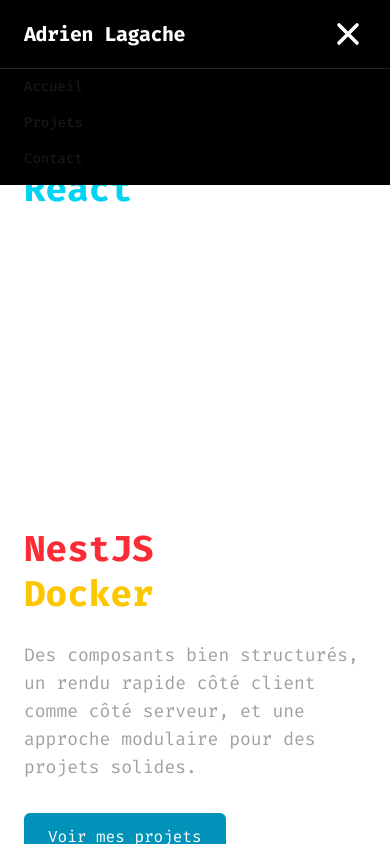
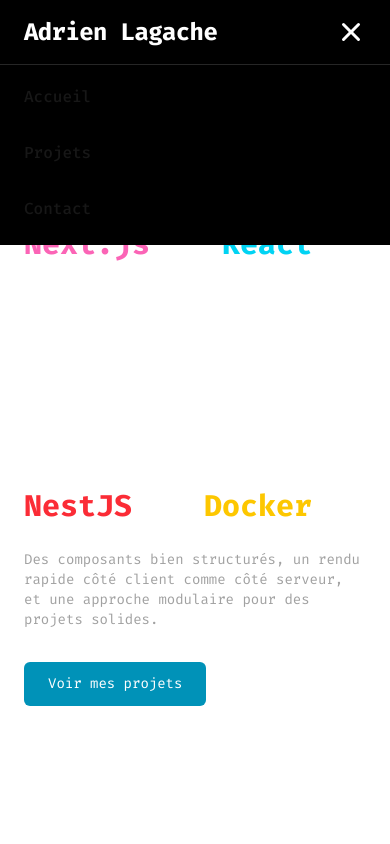
Before and after one commit to AdrienLagache/adrienlagache.github.io, a Next.js app: page / in a window 390 px wide. Both pictures are taken after a click on the button "Toggle navigation". Shown: the top 844 px of the page. Built offline with nearby package versions, Linux system fonts and the light colour scheme.

Commit message:
fix minor errors

```diff
--- a/src/components/Footer.tsx
+++ b/src/components/Footer.tsx
@@ -49,7 +49,7 @@
 
           </a>
         </div>
-        <p>
+        <p className="text-center">
           © {new Date().getFullYear()} Adrien Lagache – Tous droits réservés.
         </p>
         <p>
--- a/src/components/Header.tsx
+++ b/src/components/Header.tsx
@@ -40,7 +40,7 @@
           {/* Logo */}
           <Link
             href="/"
-            className="text-xl font-bold tracking-tight text-white hover:text-cyan-400 transition"
+            className="text-2xl font-bold tracking-tight text-white hover:text-cyan-400 transition"
           >
             Adrien Lagache
           </Link>
@@ -60,7 +60,7 @@
 
           {/* Burger Button Mobile */}
           <button
-            className="md:hidden text-white text-4xl"
+            className="md:hidden text-white text-3xl"
             onClick={() => setMenuOpen(!menuOpen)}
             aria-label="Toggle navigation"
           >
@@ -72,7 +72,7 @@
       {/* Menu Mobile */}
       <div
         ref={menuRef}
-        className={`md:hidden fixed top-15 left-0 w-full bg-black border-t border-neutral-800 px-6 py-4 flex flex-col gap-4 text-sm font-medium transition-all duration-300 ease-in-out z-40 ${
+        className={`md:hidden fixed top-15 left-0 w-full bg-black border-t border-neutral-800 px-6 py-6 space-y-4 flex flex-col gap-4 text-base font-medium transition-all duration-300 ease-in-out z-40 ${
           menuOpen
             ? "opacity-100 translate-y-0 pointer-events-auto"
             : "opacity-0 -translate-y-2 pointer-events-none"
--- a/src/components/Hero.tsx
+++ b/src/components/Hero.tsx
@@ -1,20 +1,20 @@
 export default function Hero() {
     return (
       <section className="relative bottom-10 flex flex-col items-start justify-center text-left px-6 sm:px-12 py-12 max-w-7xl mx-auto min-h-screen">
-        <h1 className="text-4xl sm:text-5xl font-bold leading-tight text-white mb-6">
+        <h1 className="text-3xl sm:text-5xl font-bold leading-tight text-white mb-6">
           Spécialisé en <span className="text-pink-400">Next.js</span> et{" "}
           <span className="text-cyan-400">React</span>, je développe des interfaces modernes tout en maîtrisant les bases d’une architecture backend avec{" "}
           <span className="text-red-500">NestJS</span> et{" "}
           <span className="text-yellow-400">Docker</span>.
         </h1>
 
-        <p className="text-lg text-neutral-400 mb-8 max-w-2xl">
+        <p className="text-sm sm:text-lg text-neutral-400 mb-8 max-w-2xl">
           Des composants bien structurés, un rendu rapide côté client comme côté serveur, et une approche modulaire pour des projets solides.
         </p>
 
         <a
           href="#projets"
-          className="px-6 py-3 bg-cyan-600 text-white rounded-md hover:bg-cyan-500 transition"
+          className="px-6 py-3 bg-cyan-600 text-white text-sm sm:text-lg rounded-md hover:bg-cyan-500 transition"
         >
           Voir mes projets
         </a>
```
